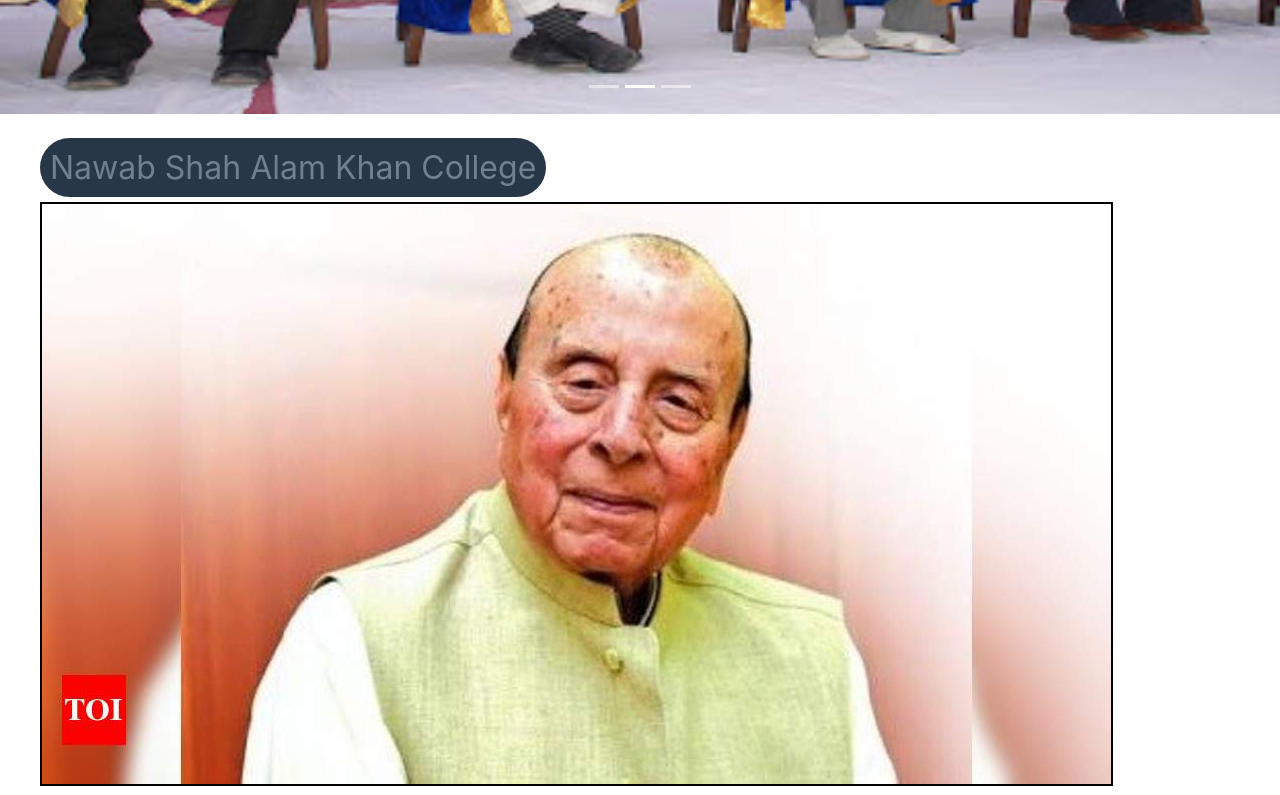
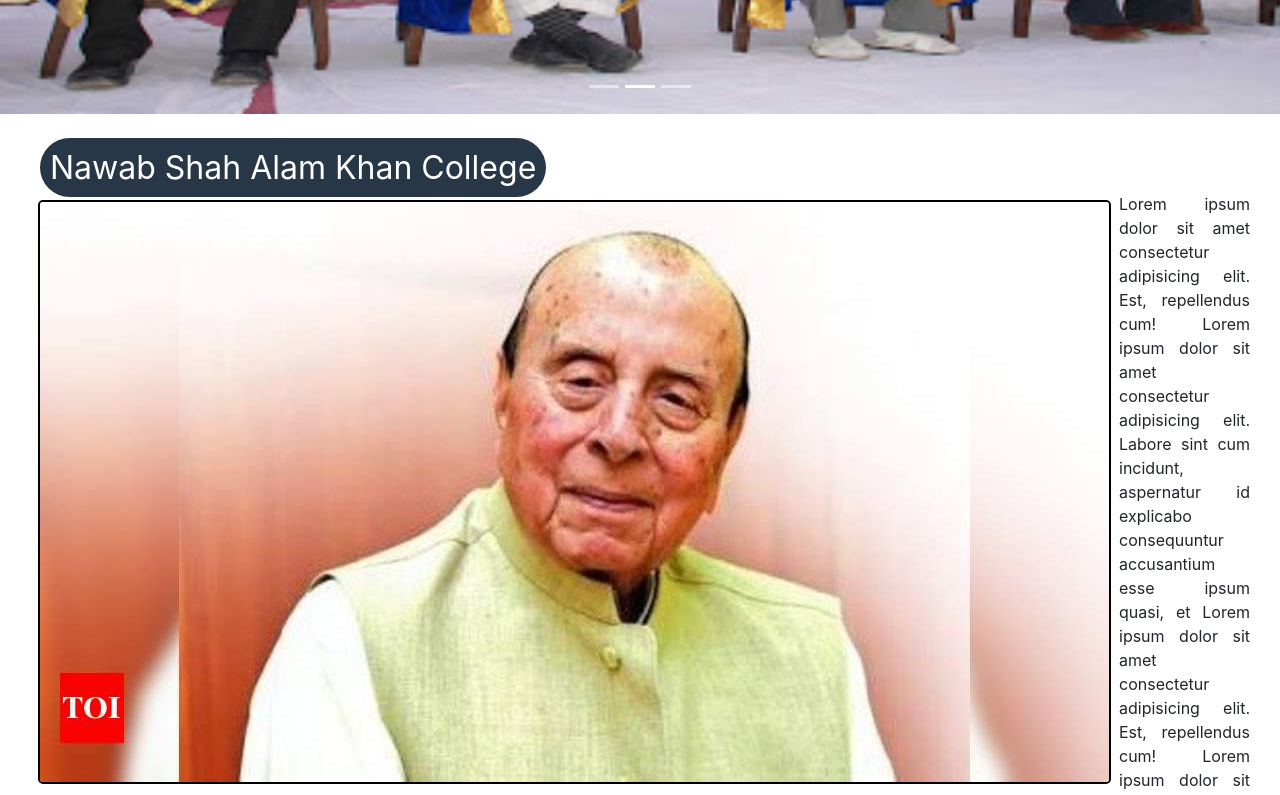
Before and after one commit to Aamer4ui/nawab, a React (Create React App) app: page / in a window 1280 px wide. Shown: the part 680-1475 px from the top of the page. Built offline with nearby package versions, Linux system fonts and the light colour scheme.

Commit message:
home page

```diff
--- a/src/Component/BodyContent/Information.css
+++ b/src/Component/BodyContent/Information.css
@@ -2,7 +2,7 @@
     margin: 30px;
 }
 .anchor a{
-    color: slategrey;
+    color:white;
     font-size: 2rem;
     background: #283747;
     margin: 10px;
@@ -12,13 +12,16 @@
 }
 .anchor a:hover{
     color: orangered;
-    text-shadow: 0 0 2px white;
+
 }
 .anchor p{
     font-size: 1rem;
     text-align: left;
+    text-align: justify;
 }
 .owner-pic{
     border: 2px solid black;
-    margin: 10px;
+    border-radius: 5px;
+    margin: 8px;
+    float: left;
 }
--- a/src/Component/BodyContent/Information.jsx
+++ b/src/Component/BodyContent/Information.jsx
@@ -23,7 +23,8 @@ export const Information = () => {
         Consequatur, maiores est? Ipsum, totam optio exercitationem eum eligendi
         atque pariatur doloribus? Culpa totam architecto incidunt sequi animi
         illum dignissimos! Voluptas placeat reprehenderit numquam perferendis
-        est. Magnam iure obcaecati eveniet saepe.
+        est. Magnam iure obcaecati eveniet saepe. illum dignissimos! Voluptas
+        placeat reprehenderit numquam perferendis est. Magnam iure obcaecati.
       </p>
     </div>
   );
```
Also changed, not shown: 1 other file (tests, documents, lock files or other folders).
